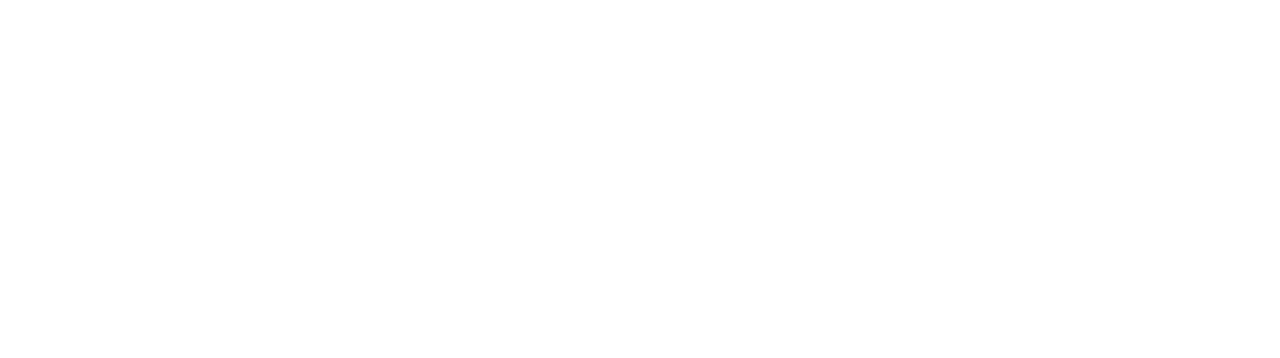
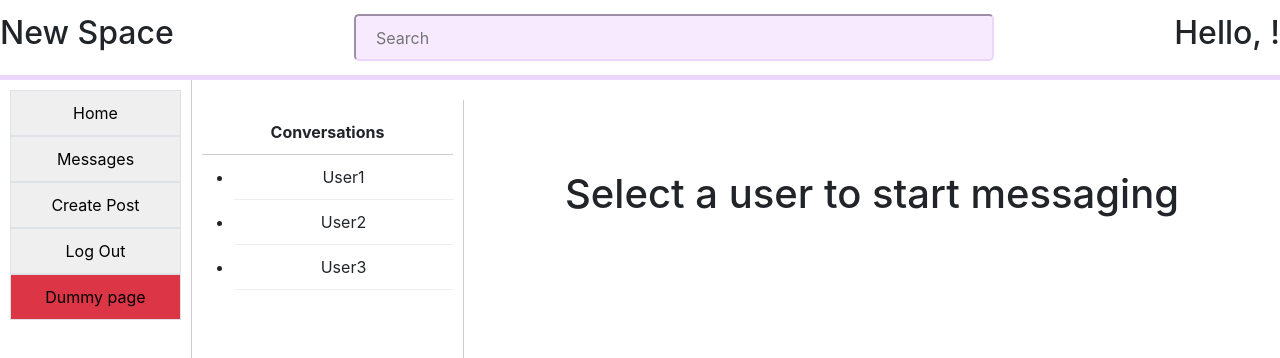
Before and after one commit to FutureWave-Technologies-LLC/DummyWebsiteReact2, a React (Create React App) app: page /messages in a window 1280 px wide. Before the commit this address had no page. Shown: the top 358 px of the page. Built offline with nearby package versions, Linux system fonts and the light colour scheme; sample sign-in values are in the browser's storage.

Commit message:
message route

```diff
--- a/src/App.js
+++ b/src/App.js
@@ -30,6 +30,7 @@
               <Route path="/home" element={<HomePage />} />
               <Route path="/create-post" element={<CreatePostPage />} />
               <Route path="/post" element={<PostPage />} />
+              <Route path="/messages" element={<MessagesPage />} />
             </Route>
         </Routes>
       </AuthProvider>
```
